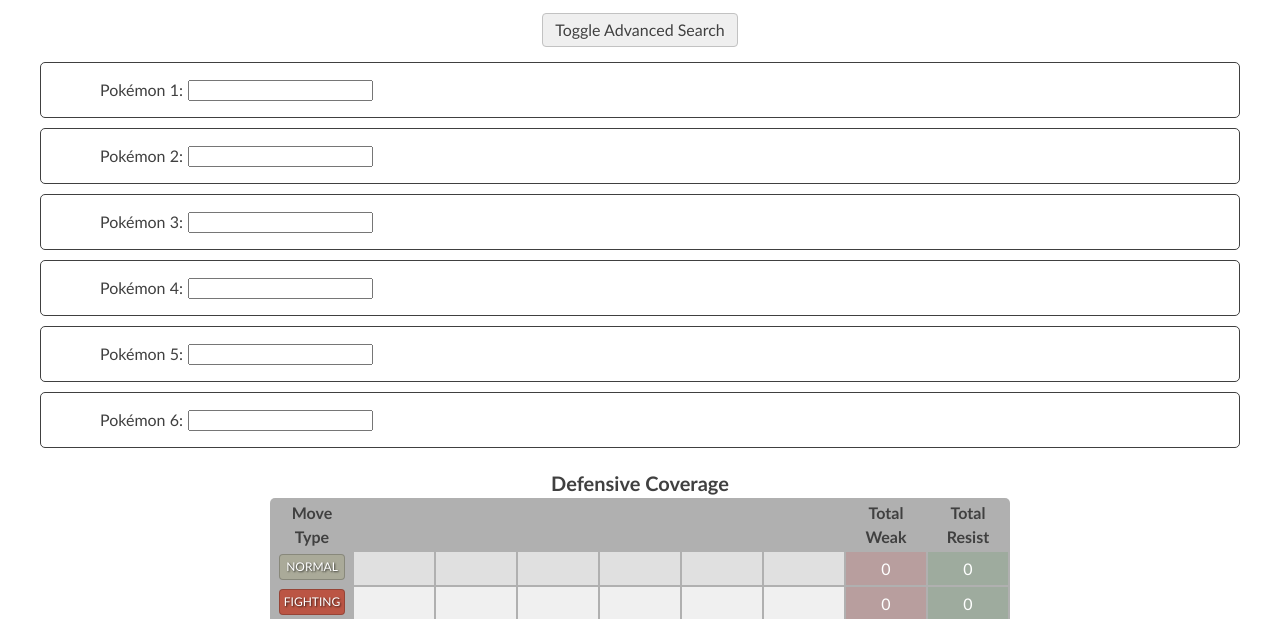
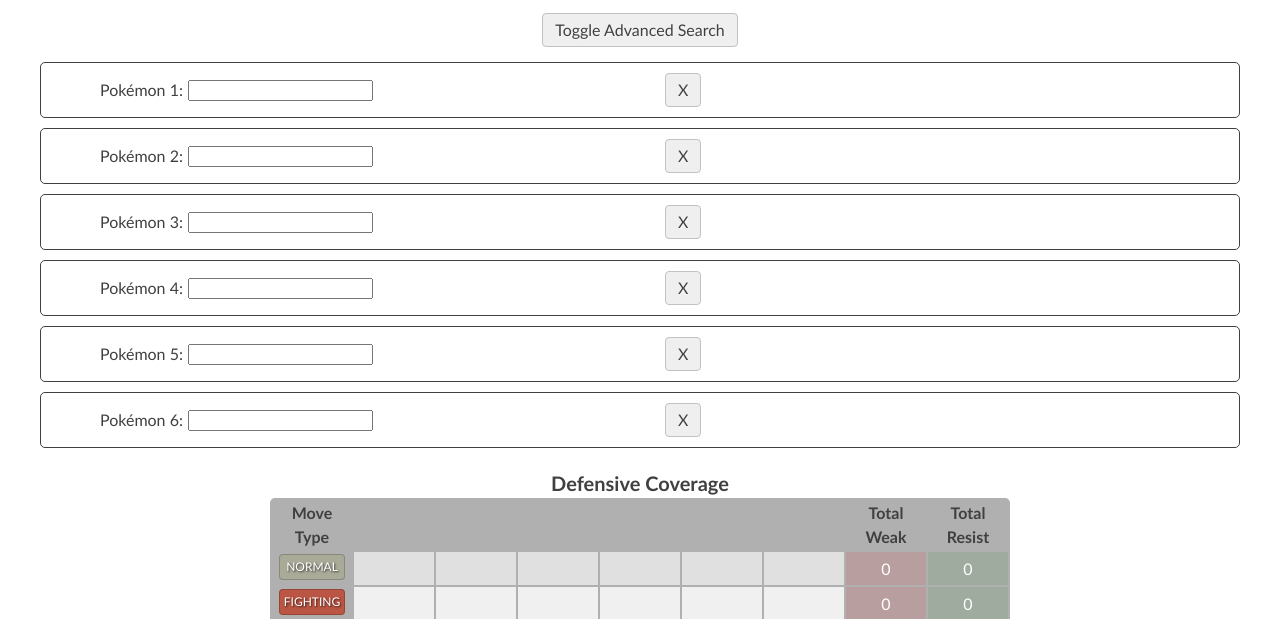
Before and after one commit to nterrien/pkmn-odyssey-teambuilder, a plain HTML site: page index.html in a window 1280 px wide. Shown: the part 169-788 px from the top of the page. Drawn offline with Linux system fonts and the light colour scheme.

Commit message:
Add remove button next to each pokemon

```diff
--- a/index.html
+++ b/index.html
@@ -79,6 +79,7 @@
 					onkeydown="enterDownFunction(event,function (){choosePokemon(0)})" onfocusout="choosePokemon(0)">
 				<div class="ability"></div>
 				<div class="types"></div>
+				<button onclick='resetPokemonInfo(0)'>X</button>
 			</div>
 			<div class="pokemon-card" id="pokemon-1">
 				<div class="sprite"></div>
@@ -87,6 +88,7 @@
 					onkeydown="enterDownFunction(event,function (){choosePokemon(1)})" onfocusout="choosePokemon(1)">
 				<div class="ability"></div>
 				<div class="types"></div>
+				<button onclick='resetPokemonInfo(1)'>X</button>
 			</div>
 			<div class="pokemon-card" id="pokemon-2">
 				<div class="sprite"></div>
@@ -95,6 +97,7 @@
 					onkeydown="enterDownFunction(event,function (){choosePokemon(2)})" onfocusout="choosePokemon(2)">
 				<div class="ability"></div>
 				<div class="types"></div>
+				<button onclick='resetPokemonInfo(2)'>X</button>
 			</div>
 			<div class="pokemon-card" id="pokemon-3">
 				<div class="sprite"></div>
@@ -103,6 +106,7 @@
 					onkeydown="enterDownFunction(event,function (){choosePokemon(3)})" onfocusout="choosePokemon(3)">
 				<div class="ability"></div>
 				<div class="types"></div>
+				<button onclick='resetPokemonInfo(3)'>X</button>
 			</div>
 			<div class="pokemon-card" id="pokemon-4">
 				<div class="sprite"></div>
@@ -111,6 +115,7 @@
 					onkeydown="enterDownFunction(event,function (){choosePokemon(4)})" onfocusout="choosePokemon(4)">
 				<div class="ability"></div>
 				<div class="types"></div>
+				<button onclick='resetPokemonInfo(4				)'>X</button>
 			</div>
 			<div class="pokemon-card" id="pokemon-5">
 				<div class="sprite"></div>
@@ -119,6 +124,7 @@
 					onkeydown="enterDownFunction(event,function (){choosePokemon(5)})" onfocusout="choosePokemon(5)">
 				<div class="ability"></div>
 				<div class="types"></div>
+				<button onclick='resetPokemonInfo(5)'>X</button>
 			</div>
 		</div>
 
--- a/main.js
+++ b/main.js
@@ -211,6 +211,8 @@ function findPokemonFromInput(name) {
     return ""
 }
 function resetPokemonInfo(index) {
+    input = document.getElementsByName("pokemonName" + index)[0]
+    input.value = ""
     div = document.getElementById("pokemon-" + index)
     div.querySelector(".sprite").innerHTML = ""
     div.querySelector(".ability").innerHTML = ""
```
